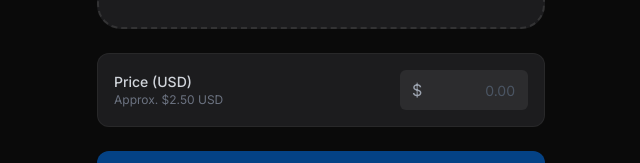
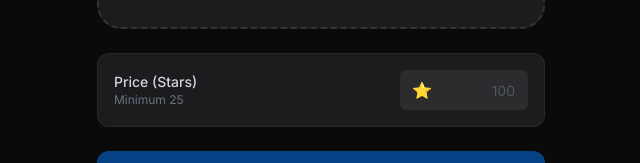
Before and after one commit to PieceTheLord/stardrop, a Next.js app: page /create in a window 1280 px wide. Shown: the part 407-570 px from the top of the page, without its empty margins (319-959 px from the left). Built offline with nearby package versions, Linux system fonts and the light colour scheme.

Commit message:
Some changes in UI,, insead of dollar now all counting in star. I don't know why, but telegram doesn't work.

```diff
--- a/app/(auth)/page.tsx
+++ b/app/(auth)/page.tsx
@@ -18,12 +18,13 @@ import { ProfileDropdownMenu } from "@/components/ui/profileDropDown";
 
 export default async function Home() {
   const supabase = await createClient();
+  const user = await supabase.auth.getUser()
 
   // Fetch files
   const { data: files, error } = await supabase
     .from('files')
     .select('*')
-    .order('created_at', { ascending: false });
+    .order('created_at', { ascending: false }).eq('email', user.data.user!.email);
 
   if (error) {
     console.error("Error fetching files:", error);
@@ -41,11 +42,11 @@ export default async function Home() {
         {/* Profile Summary */}
         <div className="flex items-center justify-between">
           <div className="flex items-center space-x-4">
-            <div className="w-14 h-14 rounded-full bg-gradient-to-tr from-blue-500 to-purple-500 flex items-center justify-center text-white text-xl font-bold border-2 border-white/10">
+            {/* <div className="w-14 h-14 rounded-full bg-gradient-to-tr from-blue-500 to-purple-500 flex items-center justify-center text-white text-xl font-bold border-2 border-white/10">
               ST
-            </div>
+            </div> */}
             <div>
-              <h1 className="text-xl font-bold">StarCreator</h1>
+              <h1 className="text-xl font-bold">{user.data.user?.email}</h1>
               <p className="text-sm text-muted-foreground flex items-center">
                 <span className="w-2 h-2 rounded-full bg-green-500 mr-2 animate-pulse"></span>
                 Active Content Creator
@@ -81,7 +82,7 @@ export default async function Home() {
                 <DollarSign className="w-5 h-5" />
               </div>
               <p className="text-sm text-gray-400">Revenue</p>
-              <p className="text-lg font-bold">${totalRevenue.toFixed(2)}</p>
+              <p className="text-lg font-bold">⭐{totalRevenue.toFixed(0)}</p>
             </CardContent>
           </Card>
         </div>
@@ -115,7 +116,7 @@ export default async function Home() {
                         <p className="text-[10px] text-gray-500 uppercase">Sales</p>
                       </div>
                       <div>
-                        <p className="text-sm font-bold text-blue-400">${parseFloat(file.price || 0).toFixed(2)}</p>
+                        <p className="text-sm font-bold text-blue-400">⭐{parseFloat(file.price || 0).toFixed(0)}</p>
                         <p className="text-[10px] text-gray-500 uppercase">Price</p>
                       </div>
                       <Button variant="ghost" size="icon" className="group-hover:text-blue-500 transition-colors" asChild>
--- a/app/actions.ts
+++ b/app/actions.ts
@@ -2,6 +2,7 @@
 
 import { createClient } from '@/utils/supabase/server';
 import { redirect } from 'next/navigation';
+import { v4 as uuidv4 } from 'uuid'
 
 export type ActionState = {
   success: boolean;
@@ -21,20 +22,23 @@ export async function generateLink(prevState: ActionState, formData: FormData):
   const supabase = await createClient();
   const file = formData.get('file') as File;
   const price = formData.get('price') as string;
-  const user_id = (await supabase.auth.getUser()).data.user?.id
+  const user = (await supabase.auth.getUser()).data.user
+  const fileExt = file.name.split('.').pop()
+  const safeFileName = `${uuidv4()}.${fileExt}`;
+
 
   if (!file) {
     return { success: false, message: 'No file uploaded' };
   }
 
   // 1. Upload to Supabase Storage
-  const filename = `${Date.now()}-${file.name}`;
   const { data: uploadData, error: uploadError } = await supabase.storage
     .from(process.env.NEXT_PUBLIC_SUPABASE_STORAGE_BUCKET!)
-    .upload(filename, file);
+    .upload(safeFileName, file);
 
   if (uploadError) {
     console.error('Upload Error:', uploadError);
+    if (uploadError.message.startsWith('Invalid key')) return { success: false, message: 'Invalid file name' };
     return { success: false, message: 'File upload failed' };
   }
 
@@ -46,7 +50,7 @@ export async function generateLink(prevState: ActionState, formData: FormData):
       size: file.size,
       price: parseFloat(price) || 0,
       storage_path: uploadData.path,
-      user_id,
+      email: user?.email,
     })
     .select('id')
     .single();
--- a/app/api/telegram/route.ts
+++ b/app/api/telegram/route.ts
@@ -1,4 +1,4 @@
-import { Telegraf, Context } from 'telegraf';
+import { Telegraf } from 'telegraf';
 import { createClient } from '@supabase/supabase-js';
 import { NextResponse } from 'next/server';
 
@@ -38,7 +38,7 @@ bot.start(async (ctx) => {
     provider_token: "", // MUST BE EMPTY STRING
     currency: "XTR",    // MUST BE 'XTR'
 
-    prices: [{ label: "File Access", amount: 2 }], // 50 Stars
+    prices: [{ label: "File Access", amount: order.price }],
   });
 });
 
--- a/app/auth/register/page.tsx
+++ b/app/auth/register/page.tsx
@@ -61,11 +61,8 @@ export default function Page() {
       };
       if (successSignUp) {
         toast.success("Please confirm your email, the message was sent!");
-        const user = await supabase.auth.getSession()
-        console.log(user.data.session?.user.id);
 
         const { data, error } = await supabase.from("Creators").insert({
-          user_id: user.data.session?.user?.id,
           email: User.email,
           balance: 0,
           ton_wallet: User.tonWallet,
--- a/components/buyer/locked-file.tsx
+++ b/components/buyer/locked-file.tsx
@@ -102,7 +102,7 @@ export function LockedFile({ id, filename, size, price }: LockedFileProps) {
       <CardContent className="space-y-6 pt-6">
         <div className="text-center space-y-1">
           <p className="text-3xl font-bold">
-            {price === 0 ? "Free" : `$${price.toFixed(2)}`}
+            {price === 0 ? "Free" : `⭐${price.toFixed(0)}`}
           </p>
           <p className="text-sm text-gray-500">
             {price === 0 ? "Instant access" : "One-time payment"}
--- a/components/creator/upload-form.tsx
+++ b/components/creator/upload-form.tsx
@@ -173,19 +173,19 @@ export function UploadForm() {
             <div className="flex items-center justify-between p-4 bg-[#1c1c1e] rounded-xl border border-white/5">
                  <div className="flex flex-col">
                      <label htmlFor="price" className="text-sm font-medium text-gray-300">
-                        Price (USD)
+                        Price (Stars)
                      </label>
-                     <p className="text-xs text-gray-500">Approx. $2.50 USD</p>
+                     <p className="text-xs text-gray-500">Minimum 25</p>
                  </div>
                  <div className="relative w-32">
-                    <span className="absolute left-3 top-1/2 -translate-y-1/2 text-gray-400">$</span>
+                    <span className="absolute left-3 top-1/2 -translate-y-1/2 text-gray-400">⭐</span>
                     <Input
                         id="price"
                         name="price"
                         type="number"
-                        placeholder="0.00"
-                        min="0"
-                        step="0.01"
+                        placeholder="100"
+                        min="25"
+                        step="1"
                         className="pl-7 bg-[#2c2c2e] border-transparent focus:border-blue-500 text-white placeholder:text-gray-600 text-right [appearance:textfield] [&::-webkit-outer-spin-button]:appearance-none [&::-webkit-outer-spin-button]:m-0 [&::-webkit-inner-spin-button]:appearance-none [&::-webkit-inner-spin-button]:m-0"
                     />
                  </div>
```
